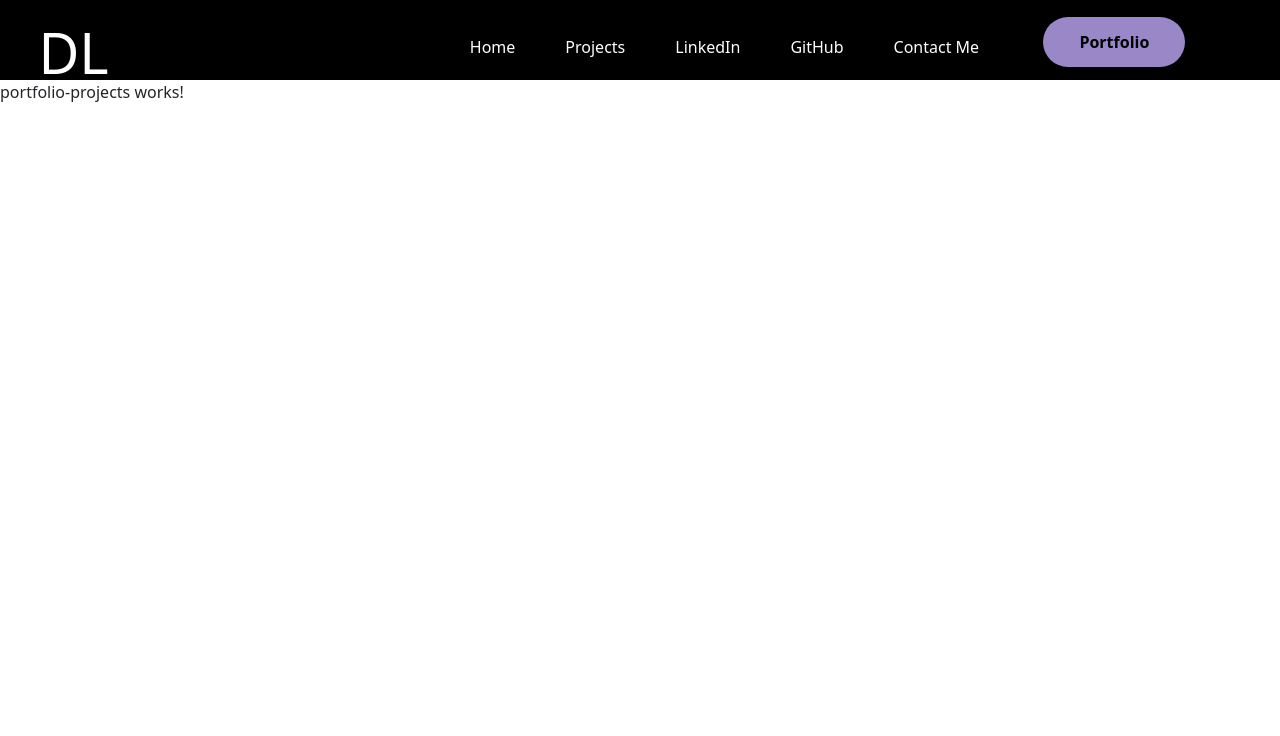
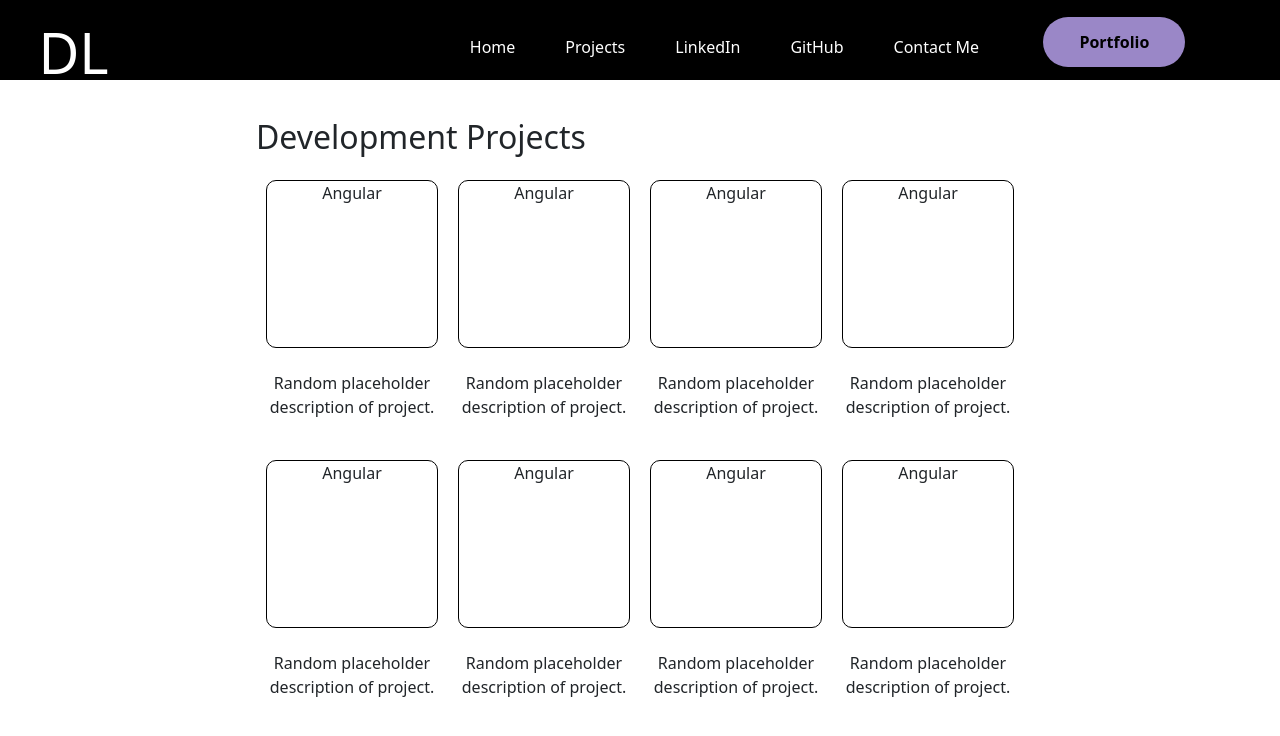
Before and after one commit to diana-lim/new-portfolio, an Angular app in the folder dianalim/: page /portfolio-projects in a window 1280 px wide. Shown: the top 736 px of the page. Built offline with nearby package versions, Linux system fonts and the light colour scheme.

Commit message:
Added project containers for dev projects on portfolio page

```diff
--- a/dianalim/src/app/portfolio-projects/portfolio-projects.component.html
+++ b/dianalim/src/app/portfolio-projects/portfolio-projects.component.html
@@ -1,2 +1,38 @@
 <app-navbar></app-navbar>
-<p>portfolio-projects works!</p>
+<div class="portfolio-container">
+  <h2>Development Projects</h2>
+  <div class="projects-container">
+    <div class="item">
+      <div class="project">Angular</div>
+      <div class="description">Random placeholder description of project.</div>
+    </div>
+    <div class="item">
+      <div class="project">Angular</div>
+      <div class="description">Random placeholder description of project.</div>
+    </div>
+    <div class="item">
+      <div class="project">Angular</div>
+      <div class="description">Random placeholder description of project.</div>
+    </div>
+    <div class="item">
+      <div class="project">Angular</div>
+      <div class="description">Random placeholder description of project.</div>
+    </div>
+    <div class="item">
+      <div class="project">Angular</div>
+      <div class="description">Random placeholder description of project.</div>
+    </div>
+    <div class="item">
+      <div class="project">Angular</div>
+      <div class="description">Random placeholder description of project.</div>
+    </div>
+    <div class="item">
+      <div class="project">Angular</div>
+      <div class="description">Random placeholder description of project.</div>
+    </div>
+    <div class="item">
+      <div class="project">Angular</div>
+      <div class="description">Random placeholder description of project.</div>
+    </div>
+  </div>
+</div>
--- a/dianalim/src/app/portfolio-projects/portfolio-projects.component.scss
+++ b/dianalim/src/app/portfolio-projects/portfolio-projects.component.scss
@@ -0,0 +1,40 @@
+.portfolio-container {
+  display: grid;
+  grid-template-columns: 20% 60% 20%;
+  grid-template-rows: 100%;
+  grid-template-areas: "one two three";
+}
+
+h2 {
+  grid-area: two;
+  margin-top: 5%;
+}
+
+.projects-container {
+  grid-area: two;
+  margin-top: 13%;
+  display: grid;
+  grid-template-columns: 25% 25% 25% 25%;
+  grid-template-rows: 50% 50%;
+  grid-template-areas: "one two three four"
+                      "five six seven eight";
+  height: 70vh;
+  width: 100%;
+
+}
+
+.item {
+  text-align: center;
+}
+
+.project {
+  margin-left: 5%;
+  width: 90%;
+  height: 60%;
+  border: 1px solid black;
+  border-radius: 10px;
+}
+
+.description {
+  margin-top: 12%;
+}
```
